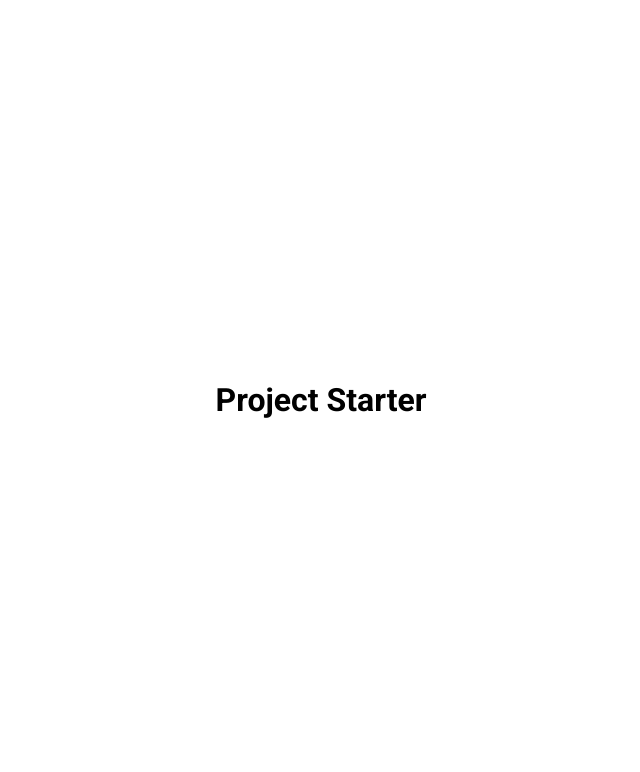
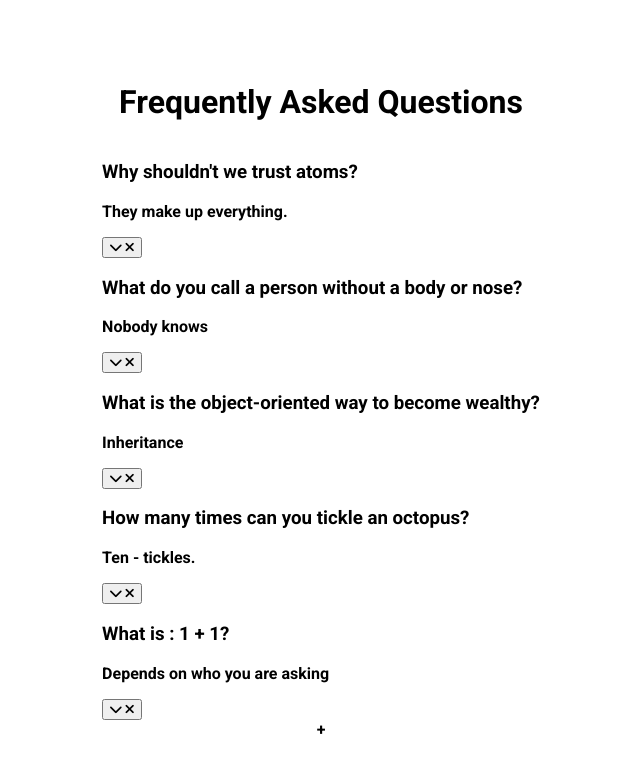
Before and after one commit to austinwklein/50Projects, a plain HTML site: page Day 12 - FAQ Collapse/index.html in a window 1280 px wide. Shown: the whole page, without its empty margins (319-959 px from the left). Drawn offline with Linux system fonts and the light colour scheme.

Commit message:
HTML : Day 12 - FAQ Collapse Init markup input

```diff
--- a/Day 12 - FAQ Collapse/index.html
+++ b/Day 12 - FAQ Collapse/index.html
@@ -5,15 +5,81 @@
   <meta name="viewport"
         content="width=device-width, user-scalable=no, initial-scale=1.0, maximum-scale=1.0, minimum-scale=1.0">
   <meta http-equiv="X-UA-Compatible" content="ie=edge">
-  <!--
     <link rel="stylesheet" href="https://cdnjs.cloudflare.com/ajax/libs/font-awesome/6.0.0-beta3/css/all.min.css">
-  -->
   <link rel="stylesheet" href="style.css">
-  <title>FAQ Collapse</title>
+  <title>FAQ</title>
 </head>
 <body>
-  <h1>Project Starter</h1>
+  <h1>Frequently Asked Questions</h1>
+  <div class="faq-container">
+    <div class="faq active">
+      <h3 class="faq-title">Why shouldn't we trust atoms?
+      </h3>
+      <p class="faq-text">
+        They make up everything.
+      </p>
+
+      <button>
+        <i class="fas fa-chevron-down"></i>
+        <i class="fas fa-times"></i>
+      </button>
+    </div>
+
+    <div class="faq active">
+      <h3 class="faq-title">What do you call a person without a body or nose?
+      </h3>
+      <p class="faq-text">
+        Nobody knows
+      </p>
+
+      <button>
+        <i class="fas fa-chevron-down"></i>
+        <i class="fas fa-times"></i>
+      </button>
+    </div>
+
+    <div class="faq active">
+      <h3 class="faq-title">What is the object-oriented way to become wealthy?
+      </h3>
+      <p class="faq-text">
+        Inheritance
+      </p>
+
+      <button>
+        <i class="fas fa-chevron-down"></i>
+        <i class="fas fa-times"></i>
+      </button>
+    </div>
+
+    <div class="faq active">
+      <h3 class="faq-title">How many times can you tickle an octopus?
+      </h3>
+      <p class="faq-text">
+        Ten - tickles.
+      </p>
+
+      <button>
+        <i class="fas fa-chevron-down"></i>
+        <i class="fas fa-times"></i>
+      </button>
+    </div>
+
+    <div class="faq active">
+      <h3 class="faq-title">What is : 1 + 1?
+      </h3>
+      <p class="faq-text">
+        Depends on who you are asking
+      </p>
+
+      <button>
+        <i class="fas fa-chevron-down"></i>
+        <i class="fas fa-times"></i>
+      </button>
+    </div>
+
+
+  </div>
 
   <script src="script.js"></script>
 </body>
-</html>
+</html>+
```
